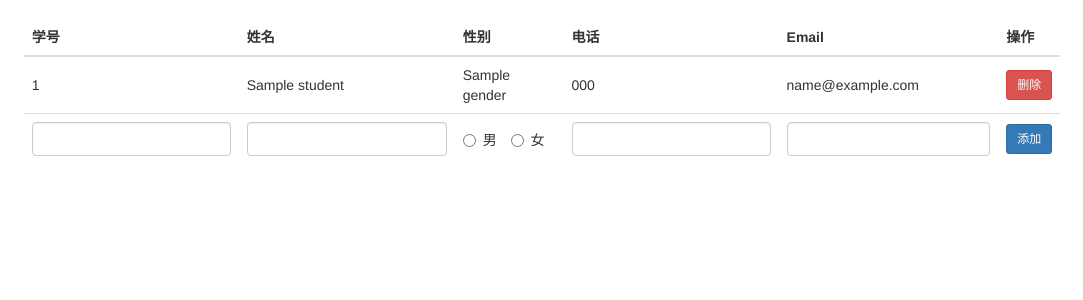
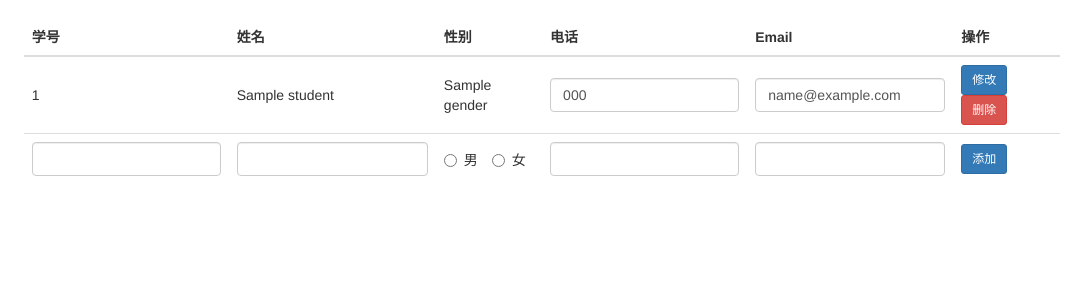
Before and after one commit to starsharp06sharp/StuInfoSite, a Python web app: template stuinfo/templates/index.html in a window 1280 px wide. Shown: the part 51-351 px from the top of the page, without its empty margins (98-1181 px from the left). Run offline with Jinja, Linux system fonts and the light colour scheme; the template is opened without the code that fills it: most values are stand-ins (such as "Sample title", 1, 10 or a date in 2020); some libraries are stand-ins or nearby versions.

Commit message:
添加了学生信息修改功能

```diff
--- a/stuinfo/templates/index.html
+++ b/stuinfo/templates/index.html
@@ -17,12 +17,17 @@
             <tbody>
                 {% for student in students %}
                 <tr>
-                    <td>{{ student['id'] }}</td>
-                    <td>{{ student['name'] }}</td>
-                    <td>{{ student['gender'] }}</td>
-                    <td>{{ student['phonenum'] }}</td>
-                    <td>{{ student['emailaddr'] }}</td>
-                    <td><a href="{{ url_for('delete_student', student_id=student['id']) }}" class="btn btn-danger btn-sm">删除</a></td>
+                    <form method="POST" action="{{ url_for('modify_student', id=student['id']) }}" class="modify-student-form">
+                        <td>{{ student['id'] }}</td>
+                        <td>{{ student['name'] }}</td>
+                        <td>{{ student['gender'] }}</td>
+                        <td><input type="tel" value="{{ student['phonenum'] }}" name="phonenum" class="form-control"/></td>
+                        <td><input type="email" value="{{ student['emailaddr'] }}" name="emailaddr" class="form-control"/></td>
+                        <td>
+                            <input type="submit" value="修改" class="btn btn-primary btn-sm"/>
+                            <a href="{{ url_for('delete_student', student_id=student['id']) }}" class="btn btn-danger btn-sm">删除</a>
+                        </td>
+                    </form>
                 </tr>
                 {% endfor %}
 
@@ -34,8 +39,8 @@
                             <label class="radio-inline"><input type="radio" name="gender" value="男" />男</label>
                             <label class="radio-inline"><input type="radio" name="gender" value="女" />女</label>
                         </td>
-                        <td><input type="text" name="phonenum" class="form-control" /></td>
-                        <td><input type="text" name="emailaddr" class="form-control" /></td>
+                        <td><input type="tel" name="phonenum" class="form-control" /></td>
+                        <td><input type="email" name="emailaddr" class="form-control" /></td>
                         <td><input type="submit" value="添加" class="btn btn-primary btn-sm" /></td>
                     </form>
                 </tr>
```
Also changed, not shown: stuinfo/db.py (+9 -0 lines), stuinfo/views.py (+12 -0 lines).
